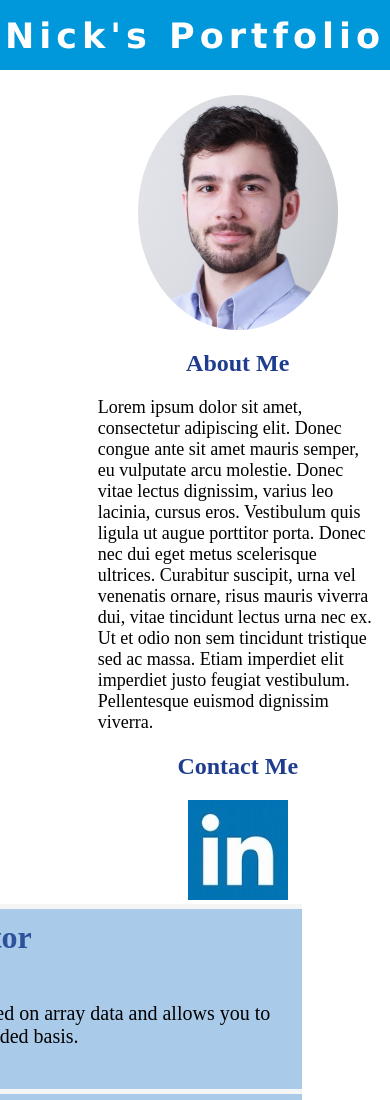
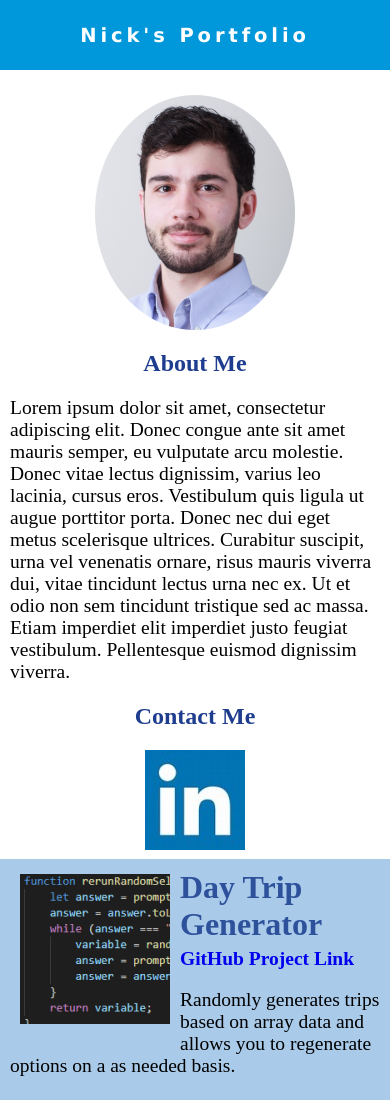
Before and after one commit to nmar30/nmar30.github.io, a plain HTML site: page index.html in a window 390 px wide. Shown: the top 1100 px of the page. Drawn offline with Linux system fonts and the light colour scheme.

Commit message:
Added Mobile Responsiveness to CSS

```diff
--- a/style.css
+++ b/style.css
@@ -1,4 +1,4 @@
-/* Structure */
+/* Desktop Structure and Formatting */
 body {
     margin: 0px;
 }
@@ -27,18 +27,15 @@ body {
  width: 723px;
  height: auto;
  float: right;
- background-color: whitesmoke;
 }
 #contact {
     text-align: center;
 }
 
-/* Styling */
-
 .sitelogo {
     vertical-align: middle;
     display: inline-block;
-    font-size: 35px;
+    font-size: 24pt;
     font-weight: bold;
     font-family: Verdana, Geneva, Tahoma, sans-serif;
     letter-spacing: 5px;
@@ -106,3 +103,37 @@ a:hover { text-decoration: none; color: rgb(25, 49, 129);}
 
 
 a:active { text-decoration: none;}
+
+/* mobile structure and Formatting*/
+@media screen and (max-width:1024px) {
+    #subcontainer {
+        width: fit-content;
+    }
+
+    #about {
+        width: 100%;
+        height: auto;
+        background-color:white;
+    }
+
+    #projects {
+        width: 100%;
+        height: auto;
+    }
+    .sitelogo {
+        font-size: 5vw;
+        letter-spacing: 1vw;
+    }
+
+    #about p {
+        font-size: 5vw;
+    }
+
+    .projectinfo p {
+        font-size: 5vw;
+    }
+
+    .projectlink {
+        font-size: 5vw;
+    }
+}
```
